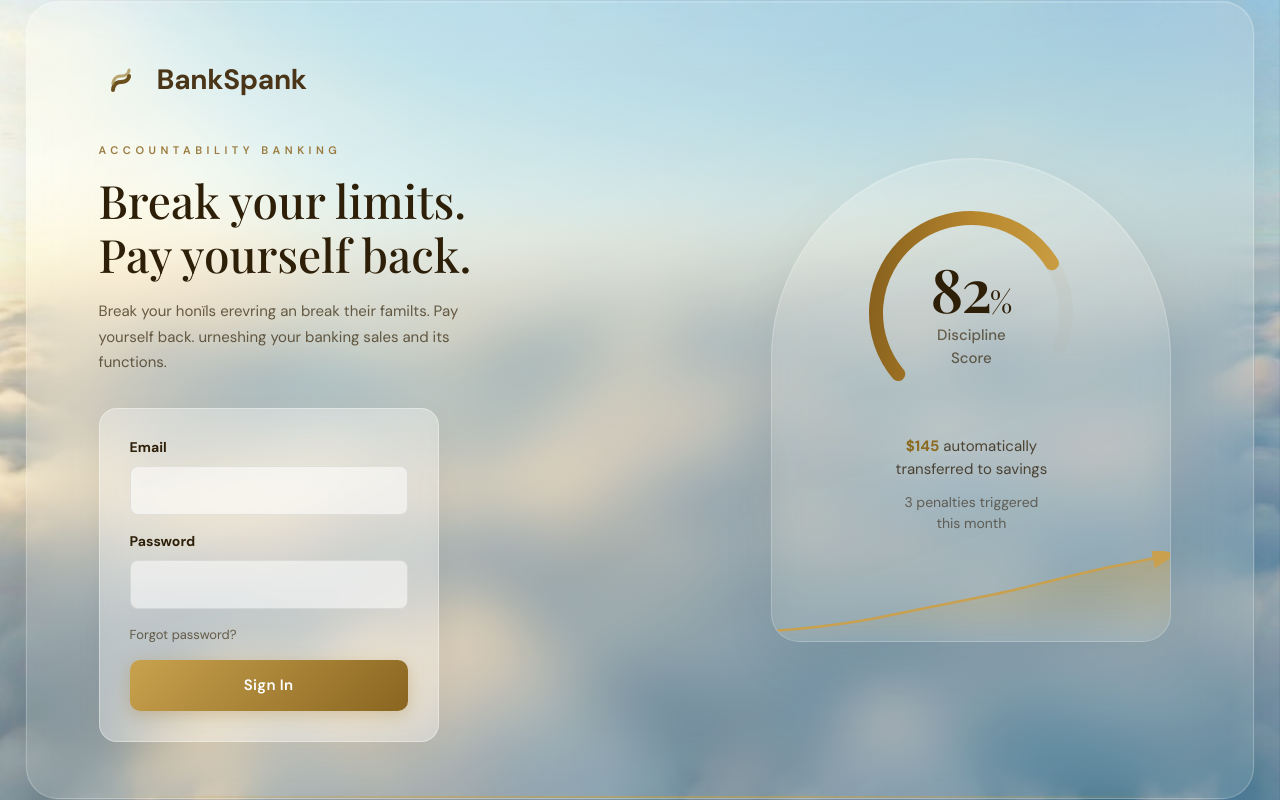
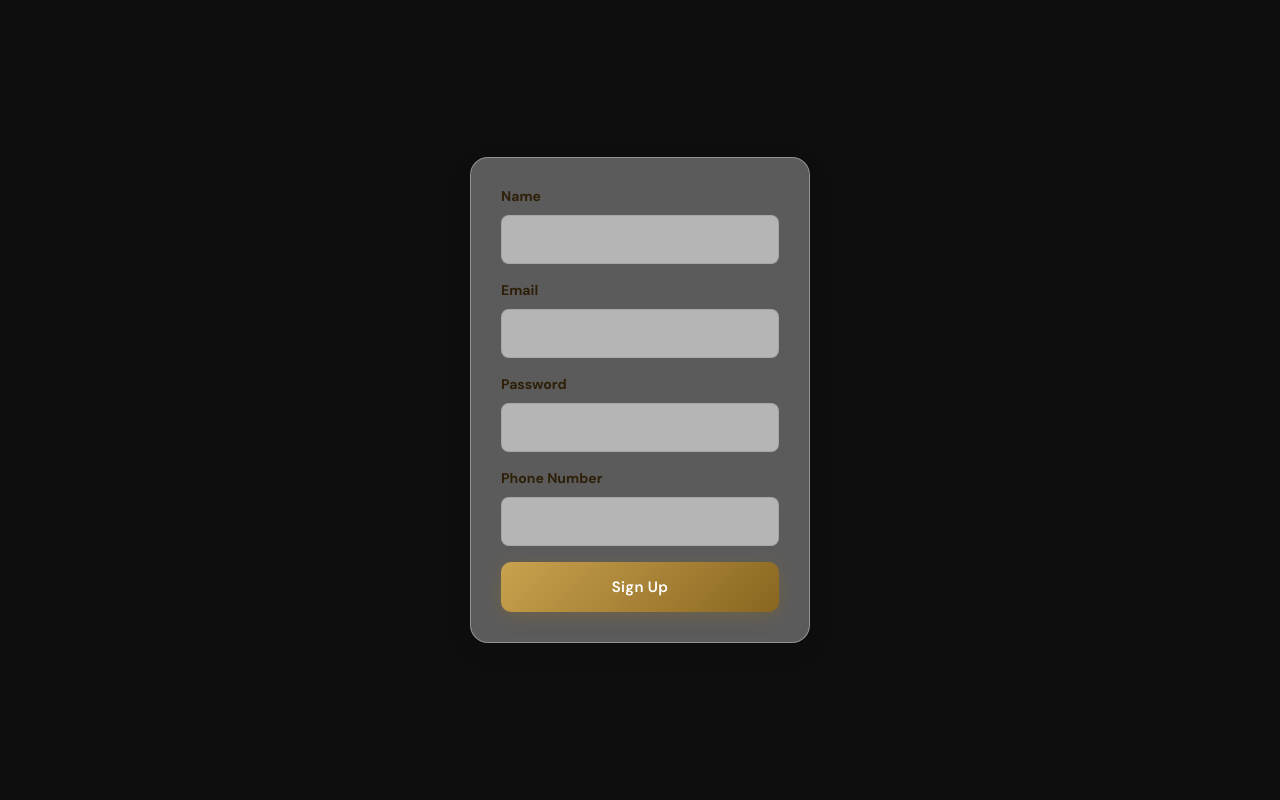
Before and after one commit to jnt4vp/Bank, a React (Vite) app in the folder frontend/: page /register in a window 1280 px wide. Before the commit this address led to /. Built offline with nearby package versions, Linux system fonts and the light colour scheme.

Commit message:
Register Page Prototype

```diff
--- a/frontend/src/App.jsx
+++ b/frontend/src/App.jsx
@@ -1,6 +1,7 @@
 import { BrowserRouter, Navigate, Route, Routes } from 'react-router-dom'
 import Dashboard from './pages/Dashboard'
 import Landing from './pages/Landing'
+import Register from './pages/Register'
 
 function PrivateRoute({ children }) {
   return localStorage.getItem('user') ? children : <Navigate to="/login" replace />
@@ -11,6 +12,7 @@ export default function App() {
     <BrowserRouter>
       <Routes>
         <Route path="/" element={<Landing />} />
+        <Route path="/register" element={<Register />} />
         <Route
           path="/dashboard"
           element={
--- a/frontend/src/pages/Login.jsx
+++ b/frontend/src/pages/Login.jsx
@@ -1,5 +1,5 @@
 import React, { useState } from "react";
-import { useNavigate } from "react-router-dom";
+import { useNavigate, Link } from "react-router-dom";
 
 export default function Login() {
   const [email, setEmail] = useState("");
@@ -67,6 +67,12 @@ export default function Login() {
         >
           {loading ? "Signing in..." : "Sign In"}
         </button>
+
+        {/* Register Link -- TODO: add class name later */}
+        <p style={{ marginTop: "12px", fontSize: "15px"}}>
+          Don't have an account? <Link to="/register">Sign Up</Link>
+        </p>
+
       </form>
   );
 }
--- /dev/null
+++ b/frontend/src/pages/Register.jsx
@@ -0,0 +1,98 @@
+import React, { useState } from "react";
+import { useNavigate } from "react-router-dom";
+
+export default function Register() {
+    const [name, setName] = useState("");
+    const [email, setEmail] = useState("");
+    const [password, setPassword] = useState("");
+    const [phone, setPhone] = useState("");
+   // TODO/Suggest: If successful & have more time, add a next page for more details (bday, etc)
+    const [loading, setLoading] = useState(false);
+    const [error, setError] = useState(null);
+
+    const navigate = useNavigate();
+
+    const handleSubmit = async (e) => {
+        e.preventDefault();
+        setLoading(true)
+        setError(null);
+
+        try {
+            const res = await fetch("http://localhost:8000/api/auth/register", {
+                method: "POST",
+                headers: {
+                    "Content-Type": "application/json"
+                },
+                // convert JS object to JSON string
+                body: JSON.stringify({
+                    name,
+                    email,
+                    password,
+                    phone
+                })
+            });
+
+            if (!res.ok) {
+                //const body = await res.json().catch(() => null);
+                //throw new Error(body?.detail || "Registration failed");
+                throw new Error("Registration is not available yet.");
+            }
+            // if successful
+            navigate("/");
+        } catch (err) {
+            //setError(err.message);
+            setError("Registration backend not connected yet.");
+        } finally {
+            setLoading(false);
+        }
+    };
+
+    // UI
+    return (
+        <form className="login-card" onSubmit={handleSubmit}>
+            <label className="form-label">Name</label>
+            <input
+                className="form-input"
+                value={name}
+                onChange={(e) => setName(e.target.value)}
+                required
+            />
+
+            {/* email */}
+            <label className="form-label">Email</label>
+            <input
+                className="form-input"
+                type="email"
+                value={email}
+                onChange={(e) => setEmail(e.target.value)}
+                required
+            />
+
+            {/* password */}
+            <label className="form-label">Password</label>
+            <input
+                className="form-input"
+                type="password"
+                value={[password]}
+                onChange={(e) => setPassword(e.target.value)}
+                required
+            />
+
+            {/* phone */}
+            <label className="form-label">Phone Number</label>
+            <input
+                className="form-input"
+                value={[phone]}
+                onChange={(e) => setPhone(e.target.value)}
+            />
+
+            {error && <div className="text-red-500 text-sm">{error}</div>}
+
+            <button
+
+                className="sign-in-btn">
+                    Sign Up
+            </button>
+        </form>
+    );
+}
```
Also changed, not shown: 1 other file (tests, documents, lock files or other folders).
